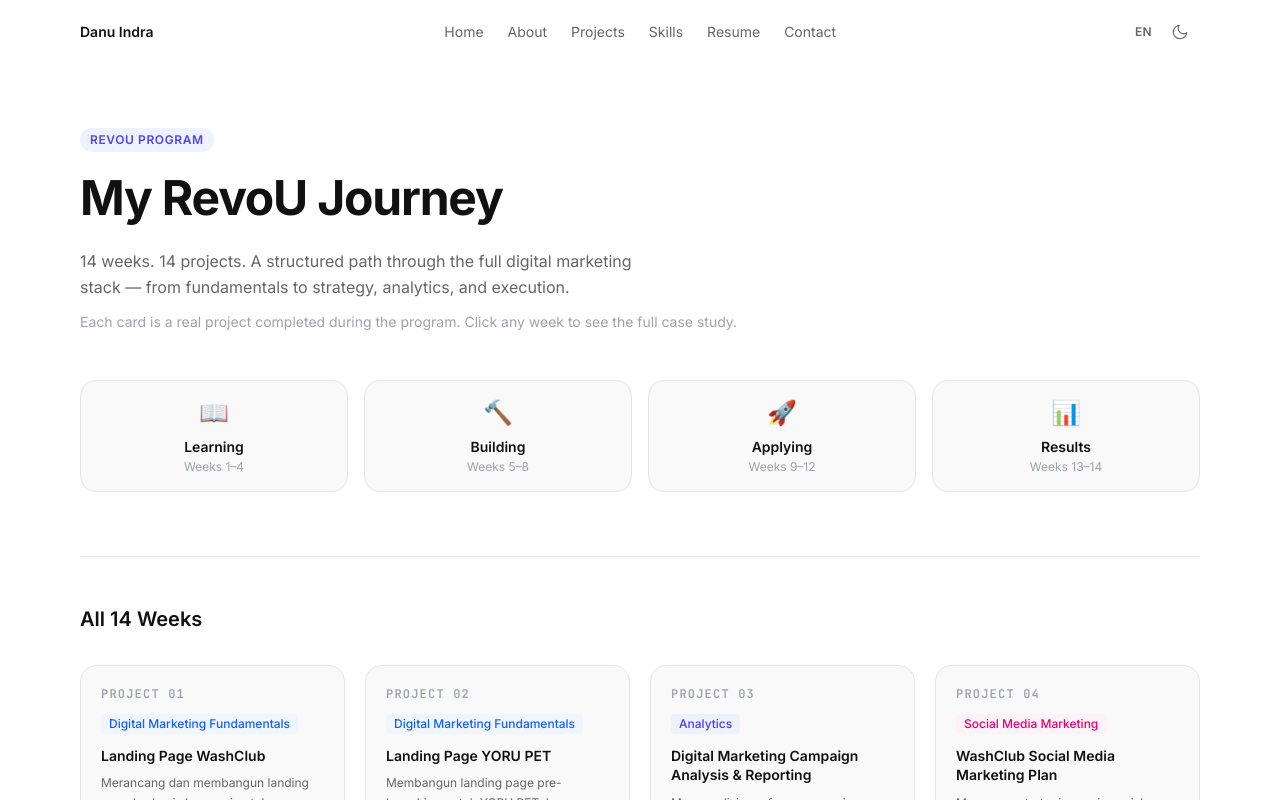
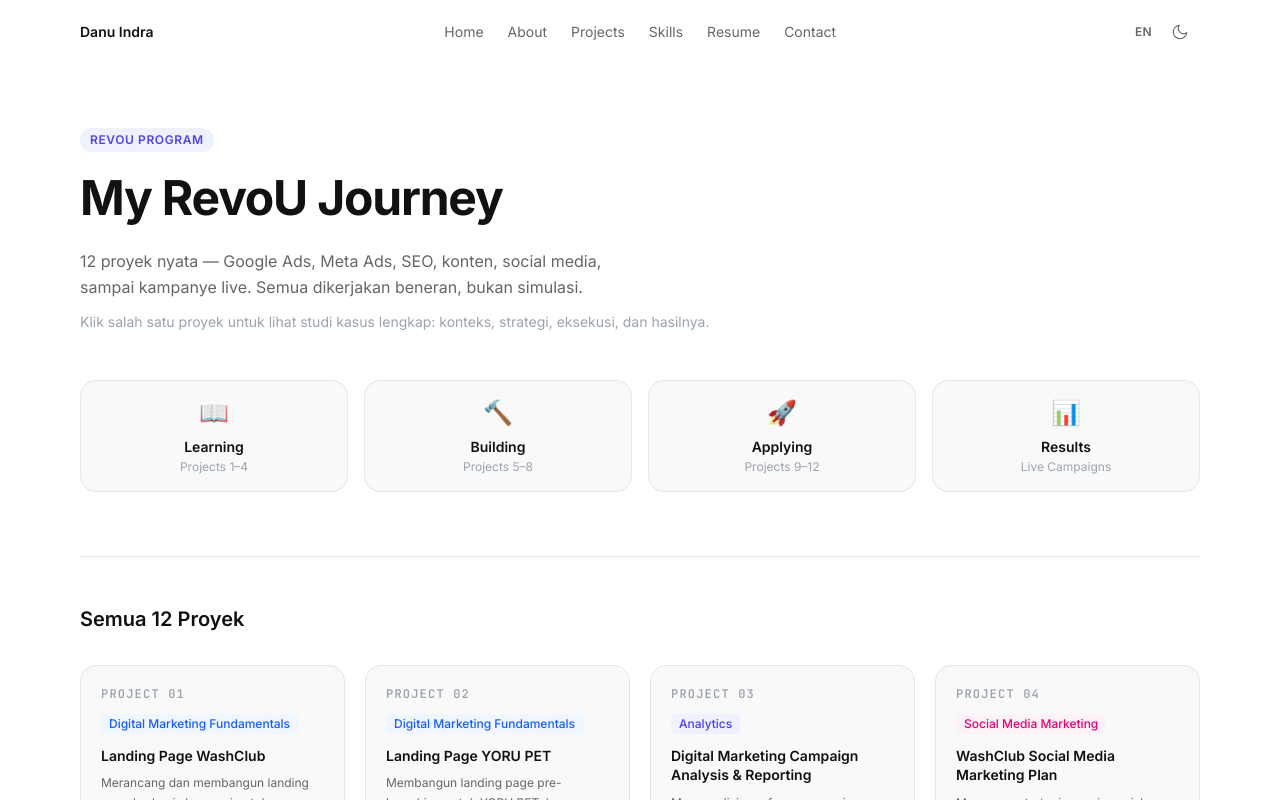
Before and after one commit to danuindra/portfolio-website, a Next.js app: page /journey in a window 1280 px wide. Shown: the top 800 px of the page. Built offline with nearby package versions, Linux system fonts and the light colour scheme.

Commit message:
copy: update Journey section to casual tone, highlight real projects & results

```diff
--- a/src/components/journey/JourneyClient/JourneyClient.tsx
+++ b/src/components/journey/JourneyClient/JourneyClient.tsx
@@ -24,11 +24,10 @@ export default function JourneyClient({ weeks }: JourneyClientProps) {
             My RevoU Journey
           </h1>
           <p className="text-[var(--color-text-secondary)] max-w-xl leading-relaxed mb-3">
-            14 weeks. 14 projects. A structured path through the full digital marketing stack —
-            from fundamentals to strategy, analytics, and execution.
+            12 proyek nyata — Google Ads, Meta Ads, SEO, konten, social media, sampai kampanye live. Semua dikerjakan beneran, bukan simulasi.
           </p>
           <p className="text-sm text-[var(--color-text-tertiary)]">
-            Each card is a real project completed during the program. Click any week to see the full case study.
+            Klik salah satu proyek untuk lihat studi kasus lengkap: konteks, strategi, eksekusi, dan hasilnya.
           </p>
         </AnimatedSection>
 
@@ -36,10 +35,10 @@ export default function JourneyClient({ weeks }: JourneyClientProps) {
         <AnimatedSection delay={80} className="mt-12 mb-16">
           <div className="grid grid-cols-2 md:grid-cols-4 gap-4">
             {[
-              { label: 'Learning', description: 'Weeks 1–4', icon: '📖' },
-              { label: 'Building', description: 'Weeks 5–8', icon: '🔨' },
-              { label: 'Applying', description: 'Weeks 9–12', icon: '🚀' },
-              { label: 'Results', description: 'Weeks 13–14', icon: '📊' },
+              { label: 'Learning', description: 'Projects 1–4', icon: '📖' },
+              { label: 'Building', description: 'Projects 5–8', icon: '🔨' },
+              { label: 'Applying', description: 'Projects 9–12', icon: '🚀' },
+              { label: 'Results', description: 'Live Campaigns', icon: '📊' },
             ].map((phase, i) => (
               <AnimatedSection key={phase.label} delay={i * 60}>
                 <div className="p-4 rounded-xl border border-[var(--color-border-subtle)] bg-[var(--color-bg-surface)] text-center">
@@ -58,7 +57,7 @@ export default function JourneyClient({ weeks }: JourneyClientProps) {
         {/* Week grid */}
         <AnimatedSection delay={120}>
           <h2 className="text-xl font-semibold text-[var(--color-text-primary)] mb-8">
-            All 14 Weeks
+            Semua 12 Proyek
           </h2>
         </AnimatedSection>
 
--- a/src/components/sections/JourneyHighlight/JourneyHighlight.tsx
+++ b/src/components/sections/JourneyHighlight/JourneyHighlight.tsx
@@ -45,18 +45,17 @@ export default function JourneyHighlight() {
                 id="journey-highlight-heading"
                 className="text-3xl md:text-4xl font-bold tracking-tight text-[var(--color-text-primary)] mb-3"
               >
-                14 Weeks of Real Projects
+                12 Proyek Nyata
               </h2>
               <p className="text-[var(--color-text-secondary)] max-w-lg leading-relaxed">
-                A structured program covering the full digital marketing stack — learning, building,
-                applying, and measuring real results.
+                Google Ads, Meta Ads, SEO, konten, social media, sampai kampanye live — semua dikerjakan beneran selama program RevoU.
               </p>
             </div>
             <Link
               href="/journey"
               className="shrink-0 text-sm font-medium text-[var(--color-accent)] hover:underline whitespace-nowrap"
             >
-              View all 14 weeks →
+              Lihat semua proyek →
             </Link>
           </div>
         </AnimatedSection>
--- a/src/i18n/locales/en.ts
+++ b/src/i18n/locales/en.ts
@@ -141,9 +141,9 @@ const en = {
     metaDescription: '14 weeks of real-world digital marketing projects at RevoU.',
     badge: 'RevoU Program',
     heading: 'My RevoU Journey',
-    subheading: '14 weeks. 14 projects. A structured path through the full digital marketing stack, from fundamentals to strategy, analytics, and execution.',
-    description: 'Each card is a real project completed during the program. Click any week to see the full case study.',
-    allWeeks: 'All 14 Weeks',
+    subheading: '12 real projects — Google Ads, Meta Ads, SEO, content, social media, and live campaigns. All built and executed, not simulated.',
+    description: 'Click any project to see the full case study: context, strategy, execution, and results.',
+    allWeeks: 'All 12 Projects',
     inProgress: 'Content in progress.',
     inProgressNote: 'Project details for each week will be added as the program progresses. Cards marked "Coming soon" will be updated with full case studies.',
     phases: {
--- a/src/i18n/locales/id.ts
+++ b/src/i18n/locales/id.ts
@@ -141,9 +141,9 @@ const id: Translations = {
     metaDescription: '14 minggu proyek digital marketing nyata di RevoU.',
     badge: 'Program RevoU',
     heading: 'Perjalanan RevoU Saya',
-    subheading: '14 minggu. 14 proyek. Jalur terstruktur melalui stack digital marketing lengkap, dari fundamental hingga strategi, analitik, dan eksekusi.',
-    description: 'Setiap kartu adalah proyek nyata yang diselesaikan selama program. Klik minggu mana saja untuk melihat studi kasus lengkap.',
-    allWeeks: 'Semua 14 Minggu',
+    subheading: '12 proyek nyata — dari riset pasar, Google Ads, Meta Ads, SEO, konten, sampai kampanye live. Semuanya dikerjakan beneran, bukan simulasi.',
+    description: 'Klik salah satu proyek untuk lihat studi kasus lengkap: konteks, strategi, eksekusi, dan hasilnya.',
+    allWeeks: 'Semua 12 Proyek',
     inProgress: 'Konten sedang dikerjakan.',
     inProgressNote: 'Detail proyek untuk setiap minggu akan ditambahkan seiring berjalannya program. Kartu yang bertanda "Segera hadir" akan diperbarui dengan studi kasus lengkap.',
     phases: {
```
